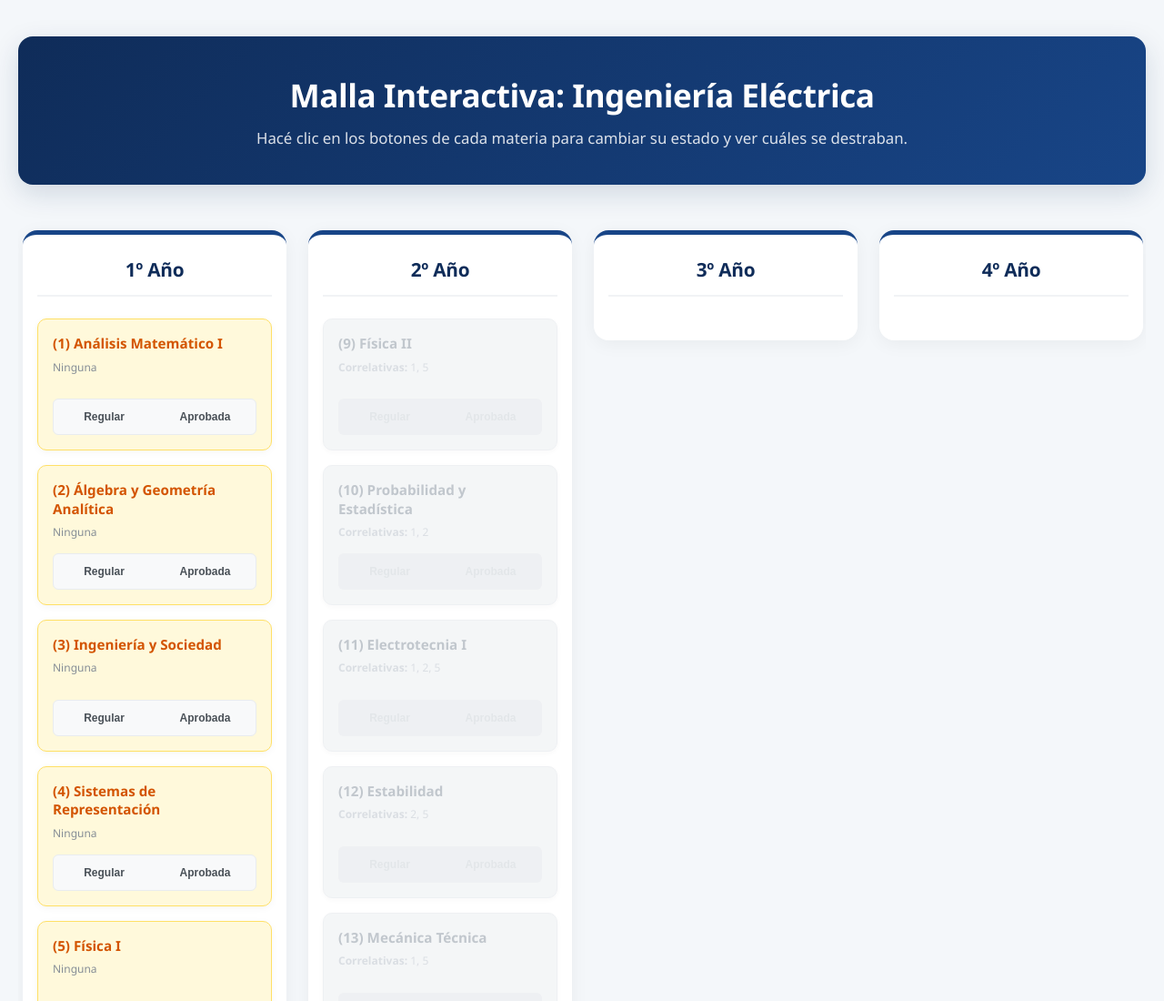
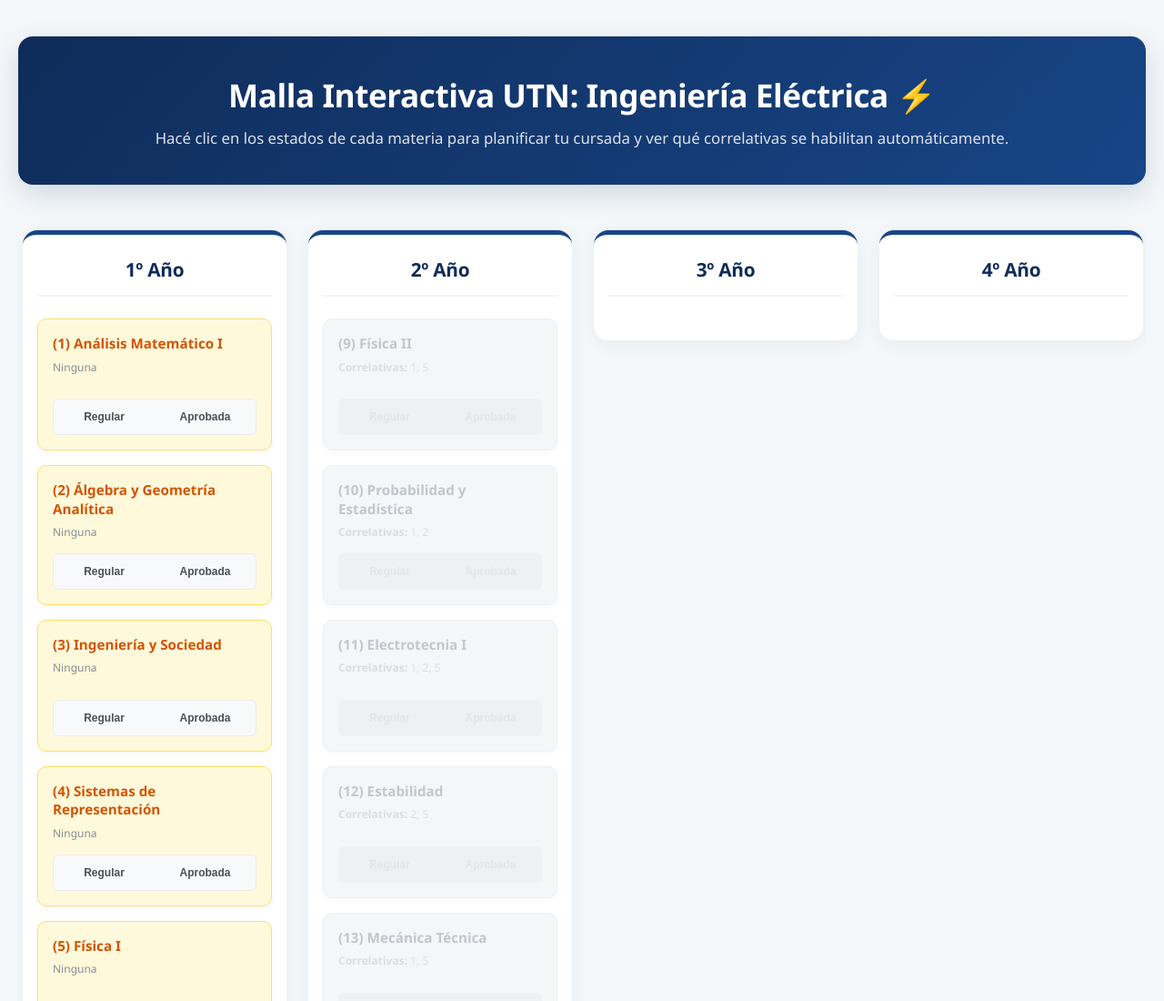
Before and after one commit to magali-032006/Materias, a plain HTML site: page index.html in a window 1280 px wide. Shown: the top 1100 px of the page at 91% size. Drawn offline with Linux system fonts and the light colour scheme.

Commit message:
Update index.html

```diff
--- a/index.html
+++ b/index.html
@@ -3,13 +3,15 @@
 <head>
     <meta charset="UTF-8">
     <meta name="viewport" content="width=device-width, initial-scale=1.0">
-    <title>Malla Interactiva - Ingeniería Eléctrica</title>
+    <title>Malla Interactiva - UTN Ingeniería Eléctrica</title>
+    <!-- Agregamos una fuente más estética desde Google Fonts -->
     <link rel="stylesheet" href="style.css">
 </head>
 <body>
+
     <header>
-        <h1>Malla Interactiva: Ingeniería Eléctrica</h1>
-        <p>Hacé clic en los botones de cada materia para cambiar su estado y ver cuáles se destraban.</p>
+        <h1>Malla Interactiva UTN: Ingeniería Eléctrica ⚡</h1>
+        <p>Hacé clic en los estados de cada materia para planificar tu cursada y ver qué correlativas se habilitan automáticamente.</p>
     </header>
 
     <main class="malla-container">
@@ -39,6 +41,7 @@
         </section>
     </main>
 
-    <script src="script.js?v=2"></script>
+    <!-- Usamos el truco de la versión v=3 para romper la caché del todo -->
+    <script src="script.js?v=3"></script>
 </body>
 </html>
```
